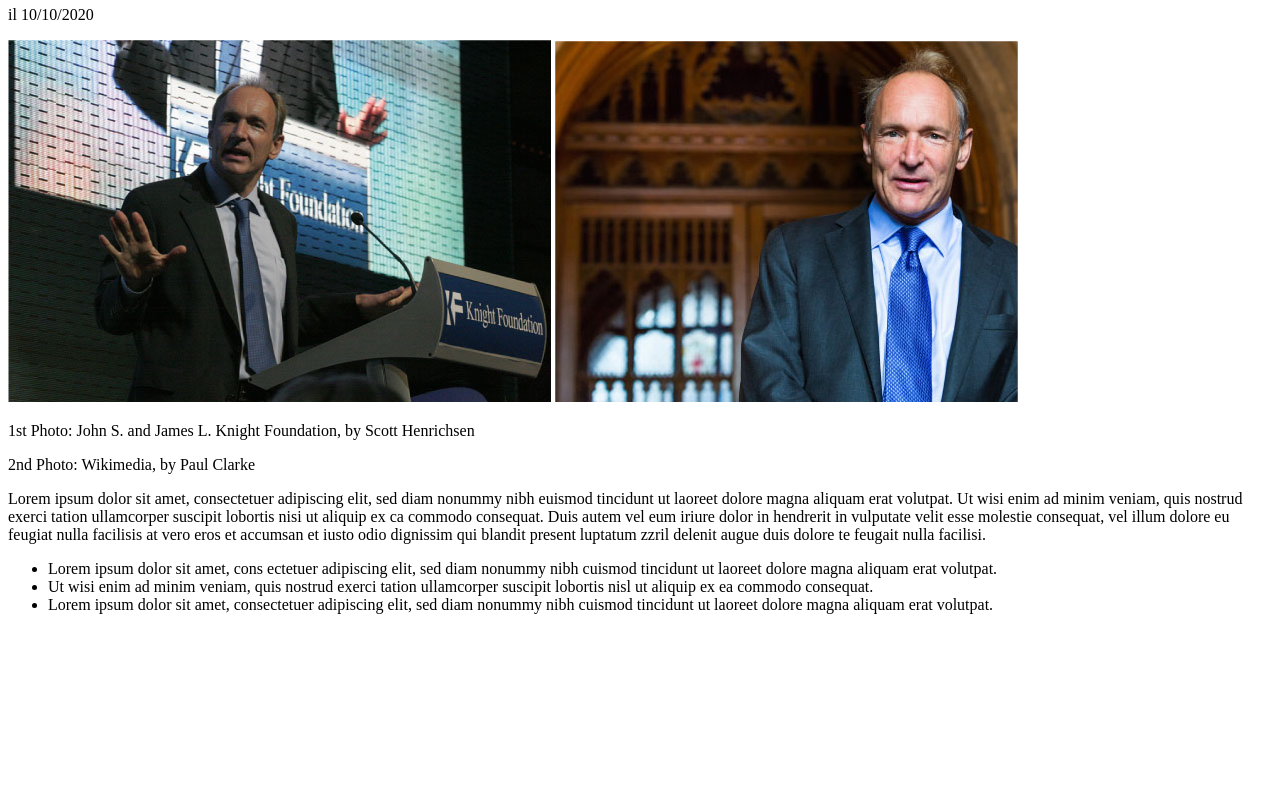
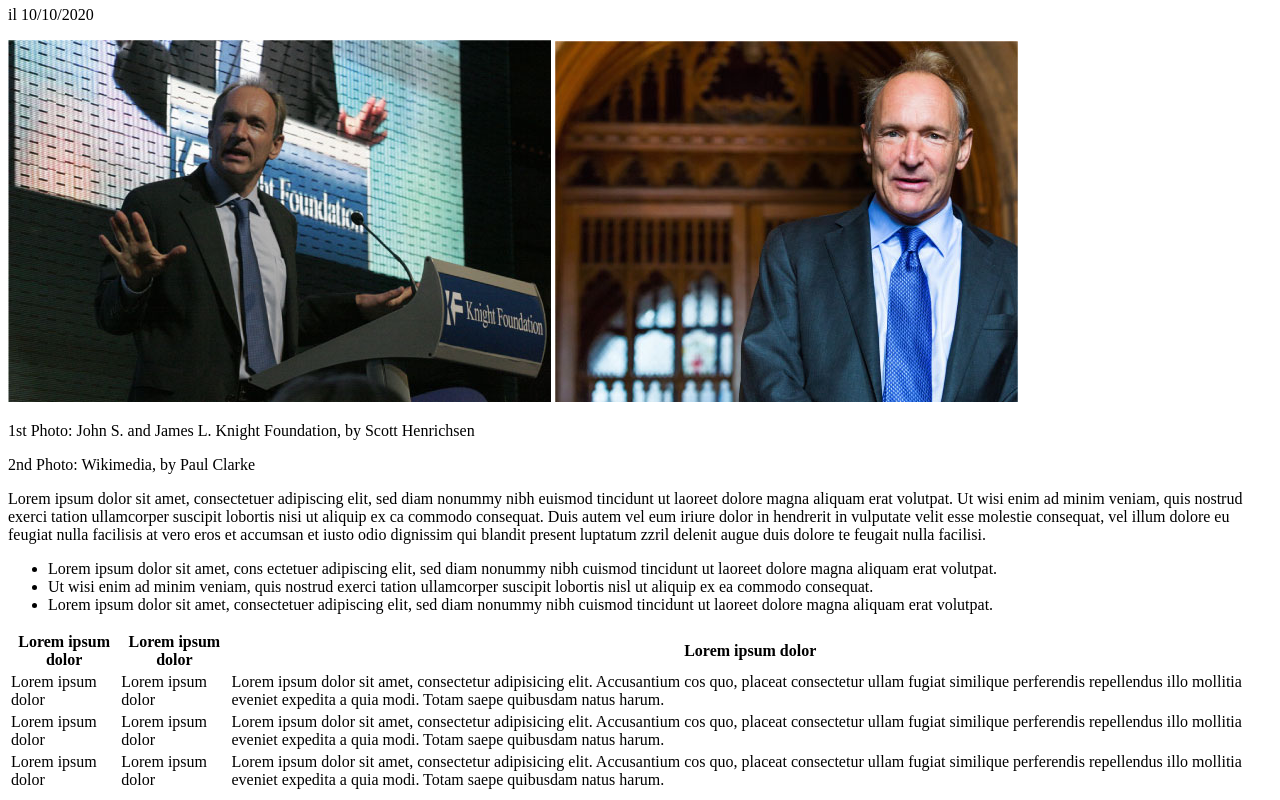
Before and after one commit to lorenzo-senettin/html-css-booleaner, a plain HTML site: page index.html in a window 1280 px wide. Shown: the part 782-1582 px from the top of the page. Before the commit the page ends 1412 px from the top, so only its background shows below. Drawn offline with Linux system fonts and the light colour scheme.

Commit message:
add table

```diff
--- a/index.html
+++ b/index.html
@@ -44,7 +44,7 @@
             facilisis at vero eros et accumsan et iusto odio dignissim qui
             blandit present luptatum zzril delenit augue duis dolore te feugait
             nulla facilisi.</p>
-
+        <!-- main text -->
         <ul>
             <li>Lorem ipsum dolor sit amet, cons ectetuer adipiscing elit, sed
                 diam nonummy nibh cuismod tincidunt ut laoreet dolore magna
@@ -57,6 +57,46 @@
                 diam nonummy nibh cuismod tincidunt ut laoreet dolore magna
                 aliquam erat volutpat.</li>
         </ul>
+        <!-- /list -->
 
+        <table>
+            <thead>
+                <tr>
+                    <th>Lorem ipsum dolor</th>
+                    <th>Lorem ipsum dolor</th>
+                    <th>Lorem ipsum dolor</th>
+                </tr>
+            </thead>
+            <tbody>
+                <tr>
+                    <td>Lorem ipsum dolor</td>
+                    <td>Lorem ipsum dolor</td>
+                    <td>Lorem ipsum dolor sit amet, consectetur adipisicing
+                        elit. Accusantium cos quo, placeat consectetur ullam
+                        fugiat similique perferendis repellendus illo mollitia
+                        eveniet expedita a quia modi. Totam saepe quibusdam
+                        natus harum.</td>
+                </tr>
+                <tr>
+                    <td>Lorem ipsum dolor</td>
+                    <td>Lorem ipsum dolor</td>
+                    <td>Lorem ipsum dolor sit amet, consectetur adipisicing
+                        elit. Accusantium cos quo, placeat consectetur ullam
+                        fugiat similique perferendis repellendus illo mollitia
+                        eveniet expedita a quia modi. Totam saepe quibusdam
+                        natus harum.</td>
+                </tr>
+                <tr>
+                    <td>Lorem ipsum dolor</td>
+                    <td>Lorem ipsum dolor</td>
+                    <td>Lorem ipsum dolor sit amet, consectetur adipisicing
+                        elit. Accusantium cos quo, placeat consectetur ullam
+                        fugiat similique perferendis repellendus illo mollitia
+                        eveniet expedita a quia modi. Totam saepe quibusdam
+                        natus harum.</td>
+                </tr>
+            </tbody>
+        </table>
+        <!-- table -->
     </body>
 </html>
```
